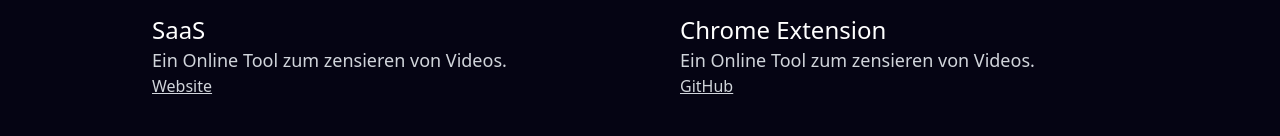
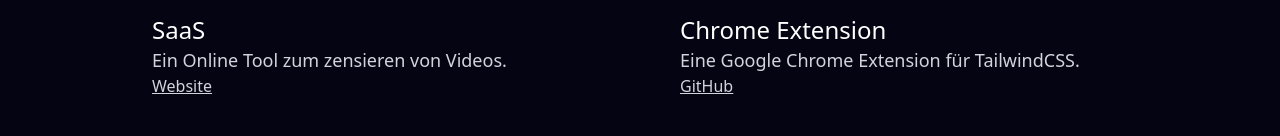
Before and after one commit to MarcCon/My-Portfolio, a Next.js app: page / in a window 1280 px wide. Shown: the part 2892-3028 px from the top of the page. Built offline with nearby package versions, Linux system fonts and the light colour scheme.

Commit message:
Anpassung Text

```diff
--- a/components/Portfolio.jsx
+++ b/components/Portfolio.jsx
@@ -49,7 +49,7 @@
             imageUrl="/extension.png"
             githubUrl="https://github.com/MarcCon/Tailwind-Chrome-Extension"
             title="Chrome Extension"
-            description="Ein Online Tool zum zensieren von Videos."
+            description="Eine Google Chrome Extension für TailwindCSS."
           />
         </div>
       </div>
```
